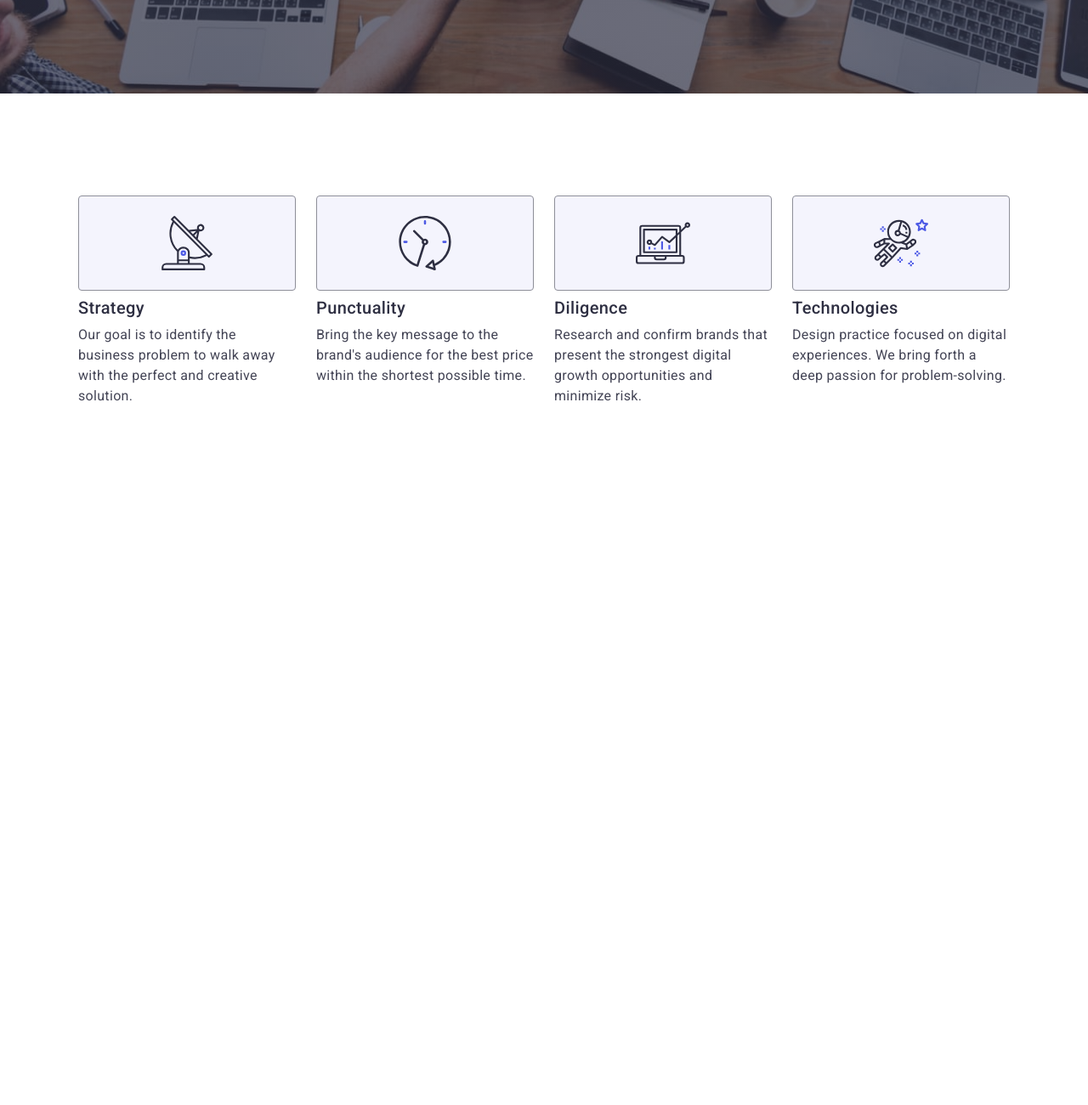
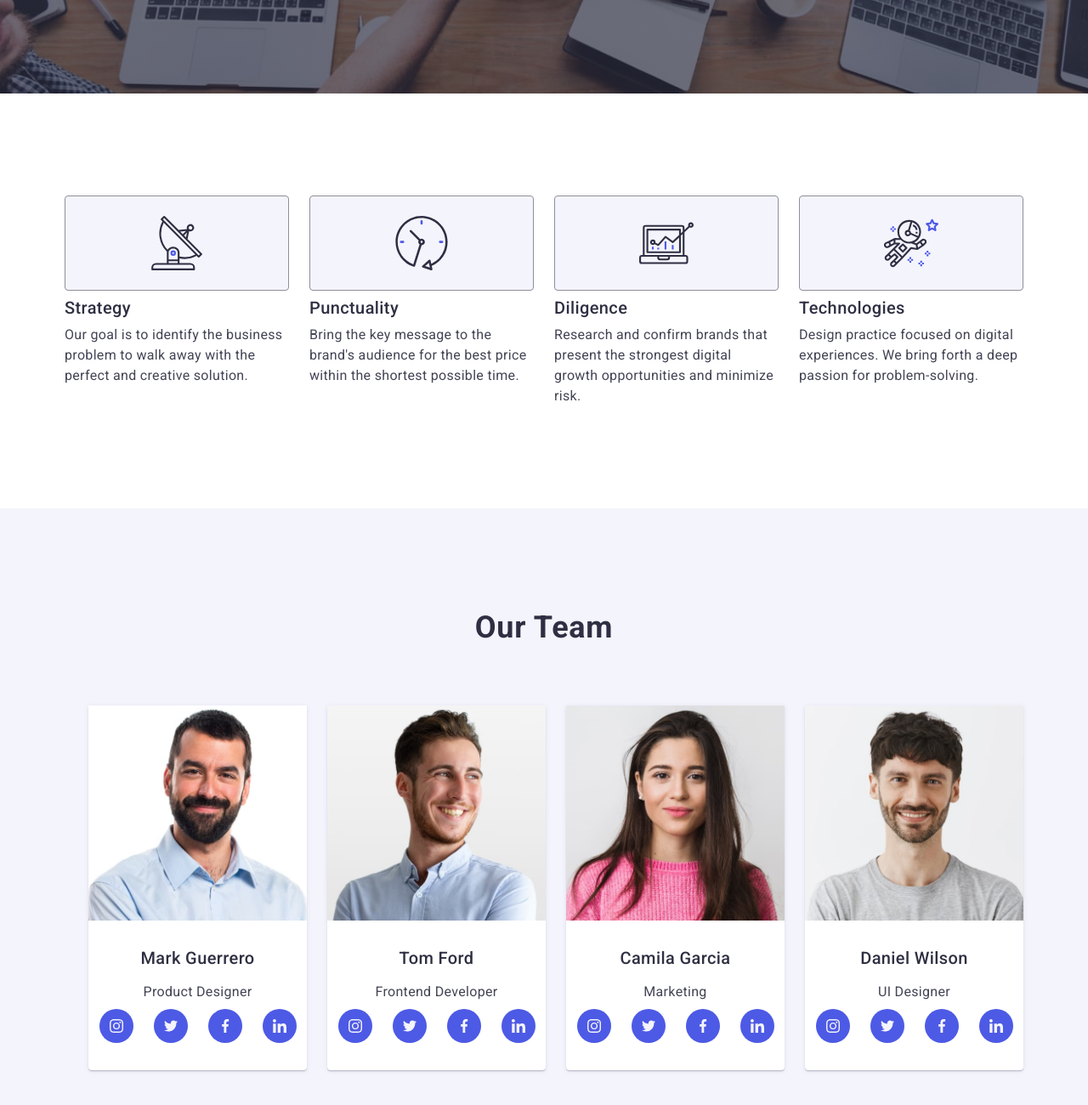
Before and after one commit to Olga-Pylypchuk/goit-markup-hw-06, a plain HTML site: page index.html in a window 1280 px wide. Shown: the part 566-1866 px from the top of the page at 85% size. Before the commit the page ends 1164 px from the top, so only its background shows below. Drawn offline with nearby package versions, Linux system fonts and the light colour scheme.

Commit message:
added section team

```diff
--- a/css/styles.css
+++ b/css/styles.css
@@ -448,7 +448,7 @@ display: block;
     .list-advnt{
 
         gap: 72px 24px;
-            padding: 0 16px;
+
 
         }
 
@@ -492,3 +492,115 @@ display: block;
         color: #434455;
     }
    }
+
+/*section team*/
+.section-team .container{
+    padding-left: 28px;
+    padding-right: 28px;
+}
+
+.section-team {
+    padding: 96px 0;
+    background-color: #f4f4fd;
+    }
+
+.subject.team-subject{
+    font-weight: 700;
+    font-size: 36px;
+    line-height: 1.11111;
+    letter-spacing: 0.02em;
+    text-align: center;
+    color: #2e2f42;
+    margin-bottom: 72px;
+    }
+
+.team-item {
+    background-color:  #FFFFFF;
+    border-radius: 0 0 4px 4px;
+    box-shadow:  0px 1px 6px rgba(46, 47, 66, 0.08), 0px 1px 1px rgba(46, 47, 66, 0.16), 0px 2px 1px rgba(46, 47, 66, 0.08);
+        }
+
+.list-team {
+    display: flex;
+    flex-wrap: wrap;
+    gap: 72px;
+        }
+
+.item-team {
+    padding: 32px 0;
+        }
+
+.item-team .subtitle {
+    margin-left: auto;
+    margin-right: auto;
+    text-align: center;
+    margin-bottom: 8px;
+        }
+
+
+.item-team .text-body {
+    margin-left: auto;
+    margin-right: auto;
+    text-align: center;
+    margin-bottom: 8px;
+        }
+
+.social-m-list {
+    display: flex;
+    justify-content: center;
+    gap: 24px;
+     }
+
+.social-m-link{
+    display: flex;
+    justify-content: center;
+    align-items: center;
+    width: 40px;
+    height: 40px;
+    border-radius: 50%;
+    background-color: #4d5ae5;
+    transition: background-color 250ms cubic-bezier(0.4, 0, 0.2, 1);
+      }
+
+.icons-social-m{
+    fill: #f4f4fd;
+    }
+
+.social-m-link:hover,
+.social-m-link:focus {
+    background-color: #404bbf;
+    }
+
+@media screen and (min-width: 768px){
+
+.section-team .container{
+    padding-left: 108px;
+    padding-right: 108px;
+    }
+
+.team-item {
+    width: calc((100% - 24px) / 2);
+}
+
+.list-team {
+    gap: 64px 24px;
+    margin-left: 28px;
+    margin-top: 28px;
+    }
+}
+
+@media screen and (min-width: 1158px){
+
+.section-team .container {
+    padding-left: 15px;
+    padding-right: 15px;
+    }
+
+.team-item {
+    width: calc((100% - 72px) / 4);
+    }
+
+.section-team {
+    padding: 120px 0;
+        }
+}
--- a/css/stylesold.css
+++ b/css/stylesold.css
@@ -20,94 +20,6 @@
 
 
 /*main*/
-
-.section-advantages {
- padding: 120px 0;
-}
-
-
-.list-advnt {
-display: flex;
-gap: 24px;
-}
-
-.item-advnt {
-width: calc((100% - 72px) / 4);
-}
-.cont-icons{
-    background-color: #f4f4fd;
-    border: 1px solid #8e8f99;
-    border-radius: 4px;
-    height: 112px;
-    display: flex;
-    justify-content: center;
-    align-items: center;
-    margin-bottom: 8px;
-
-}
-
-
-
-.section-team {
-padding: 120px 0;
-background-color: #f4f4fd;
-}
-.list-team {
-display: flex;
-gap: 24px;
-}
-
-.item-team {
-padding: 32px 0;
-}
-
-.item-team .subtitle {
-margin-left: auto;
-margin-right: auto;
-text-align: center;
-margin-bottom: 8px;
-}
-.item-team .text-body {
-margin-left: auto;
-margin-right: auto;
-text-align: center;
-}
-
-.team-item {
-background-color:  #FFFFFF;
-border-radius: 0 0 4px 4px;
-width: calc((100% - 72px) / 4);
-box-shadow:  0px 1px 6px rgba(46, 47, 66, 0.08), 0px 1px 1px rgba(46, 47, 66, 0.16), 0px 2px 1px rgba(46, 47, 66, 0.08);
-}
-
-.social-m-list{
-   display: flex;
-   justify-content: center;
-   gap: 24px;
-
-}
-.social-m-link{
-    display: flex;
-    justify-content: center;
-    align-items: center;
-    width: 40px;
-    height: 40px;
-    border-radius: 50%;
-    background-color: #4d5ae5;
-    transition: background-color 250ms cubic-bezier(0.4, 0, 0.2, 1);
-
-}
-.icons-social-m{
-    fill: #f4f4fd;
-}
-.social-m-link:hover,
-.social-m-link:focus {
-    background-color: #404bbf;
-
-}
-
-
-
 
 .section-portfolio {
 padding-top: 120px;
--- a/index.html
+++ b/index.html
@@ -152,7 +152,7 @@
       </section>
 
 
-     <!--  <section class="section-team">
+       <section class="section-team">
         <div class="container">
         <h2 class="subject team-subject">Our Team</h2>
         <ul class="list-team">
@@ -299,6 +299,9 @@
         </ul>
       </div>
       </section>
+
+
+      <!--
       <section class="section-portfolio">
         <div class="container">
         <h2 class="subject">Our Portfolio</h2>
```
Lines whose indentation alone changed are shown as unchanged.
